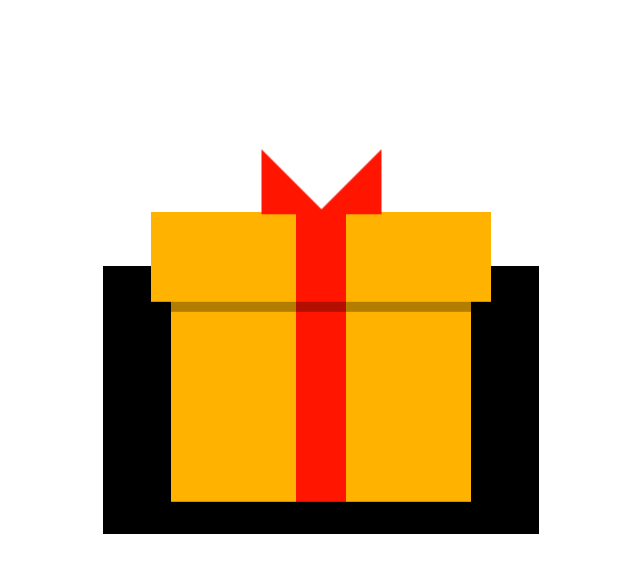
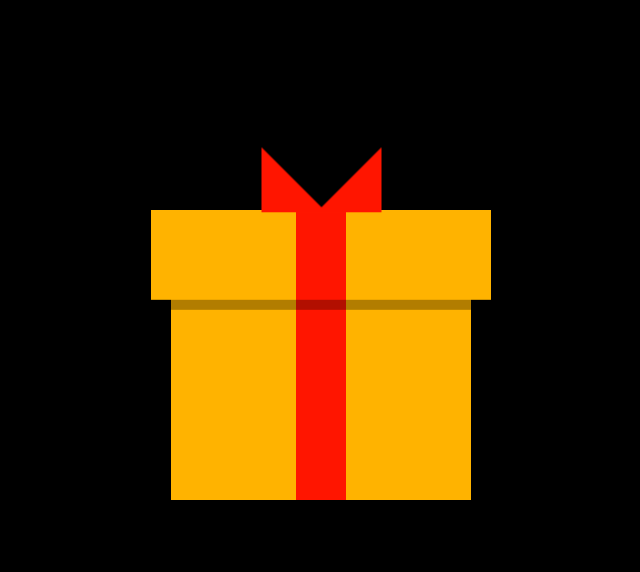
Before and after one commit to EricssonXD/12072024, a React (Vite) app: page / in a window 1280 px wide. Shown: the top 572 px of the page, without its empty margins (319-959 px from the left). Built offline with nearby package versions, Linux system fonts and the light colour scheme.

Commit message:
floating present box

```diff
--- a/package.json
+++ b/package.json
@@ -11,6 +11,8 @@
   "dependencies": {
     "classnames": "^2.5.1",
     "framer-motion": "^11.2.14",
+    "mobx": "^6.13.0",
+    "mobx-react-lite": "^4.0.7",
     "react": "^18.3.1",
     "react-dom": "^18.3.1"
   },
--- a/src/App.module.scss
+++ b/src/App.module.scss
@@ -1,8 +1,10 @@
 .App {
   margin: 0 auto;
-  padding: 2.3em 3em 2em;
   text-align: center;
   display: flex;
-  flex-direction: column;
   background-color: #000000;
+  width: 100vw;
+  height: 100vh;
 }
+.presentBox {
+}
--- a/src/App.tsx
+++ b/src/App.tsx
@@ -3,7 +3,7 @@ import { Present } from './components/present/present';
 function App() {
     return (
         <div className={App_module.App}>
-            <Present />
+            <Present className={App_module.presentBox} />
         </div>
     );
 }
--- /dev/null
+++ b/src/components/photo-card/photo-card.module.scss
@@ -0,0 +1,2 @@
+.root {
+}
--- a/src/components/present/present.tsx
+++ b/src/components/present/present.tsx
@@ -2,7 +2,10 @@ import classNames from 'classnames';
 import styles from './present.module.scss';
 import { PresentBox } from '../present-box/present-box';
 import { PresentLid } from '../present-lid/present-lid';
-import { motion } from 'framer-motion';
+import { motion, transform, useAnimation } from 'framer-motion';
+import { useEffect } from 'react';
+import { appState } from '../../global/app-state/app-state';
+import { observer } from 'mobx-react-lite';
 
 export interface PresentProps {
     className?: string;
@@ -14,25 +17,52 @@ export interface PresentProps {
  */
 
 export const Present = ({ className }: PresentProps) => {
-    return (
-        <motion.div className={classNames(styles.root, className)}
-            initial={{ y: 0 }}
-            animate={{
+
+    const Observer = observer(() => {
+        const controls = useAnimation();
+
+        useEffect(() => {
+            if (appState.presentOpened === false) {
+                controls.start({
                     y: [
                         0, // Start position
                         -20, // Mid-point of the animation
-                    0, // End position
                     ],
-            }}
-            transition={{
-                duration: 1, // Duration of the animation cycle
+                    transition: {
+                        duration: 0.5, // Duration of the animation cycle
                         ease: "easeInOut", // Easing function for smoother motion
                         repeat: Infinity, // Repeat the animation indefinitely
-                repeatType: "loop", // Type of repetition
+                        repeatType: "reverse", // Type of repetition
+                    },
+                });
+            } else {
+                controls.start({
+                    y: 0,
+                    transition: {
+                        ease: "easeInOut", // Easing function for smoother motion
+                    },
+                }); // Smoothly return to original position
+            }
+        }, [appState.presentOpened, controls]);
+
+        return (
+            <motion.div
+                className={classNames(styles.root, className)}
+                initial={{ y: 0 }}
+                animate={controls}
+                onClick={() => appState.openPresent()} // Toggle the state on click
+            >
+                <motion.div
+                    key={"lid"}
+                    animate={appState.presentOpened ? { transform: "translateY(-300px)" } : {}}
+                    transition={{
+                        duration: 0.5, ease: "easeInOut", // Easing function for smoother motion
                     }}
-        >
-            <PresentLid className={styles.lid} />
+                ><PresentLid className={styles.lid} /></motion.div>
                 <PresentBox className={styles.box} />
             </motion.div>
         );
+    });
+
+    return (<Observer />);
 };
--- /dev/null
+++ b/src/global/app-state/app-state.ts
@@ -0,0 +1,24 @@
+import { makeAutoObservable } from "mobx"
+
+export class AppState {
+
+    presentOpened = false;
+
+    constructor() {
+        makeAutoObservable(this)
+    }
+
+    openPresent() {
+        if (this.presentOpened === true) return;
+        this.presentOpened = true;
+        console.log('Present opened')
+    }
+
+}
+
+export const appState = new AppState()
+
+// export enum PresentState {
+//     Opened,
+//     Closed,
+// }
```
Also changed, not shown: src/_codux/boards/photo-card/photo-card.board.tsx (added, +8 -0 lines), src/components/photo-card/photo-card.tsx (added, +14 -0 lines), 1 other file (tests, documents, lock files or other folders). Lines whose indentation alone changed are shown as unchanged.
